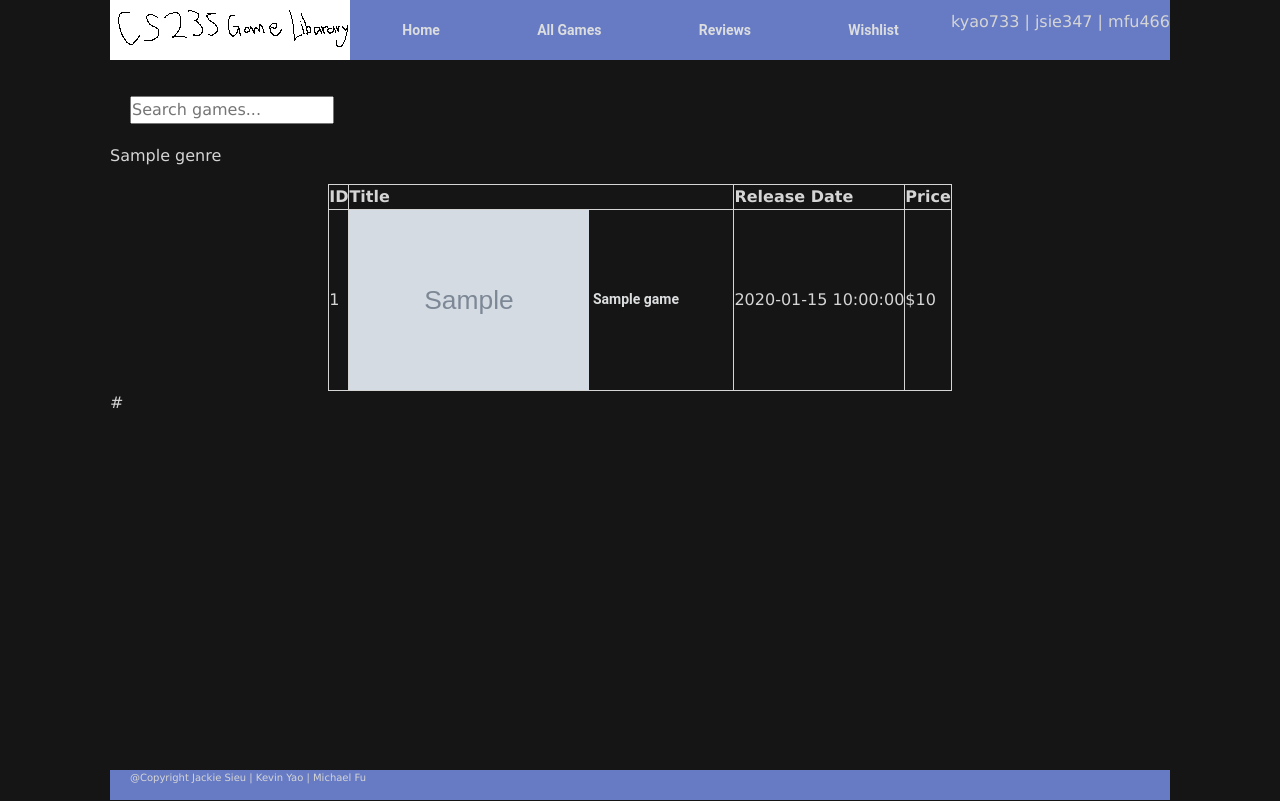
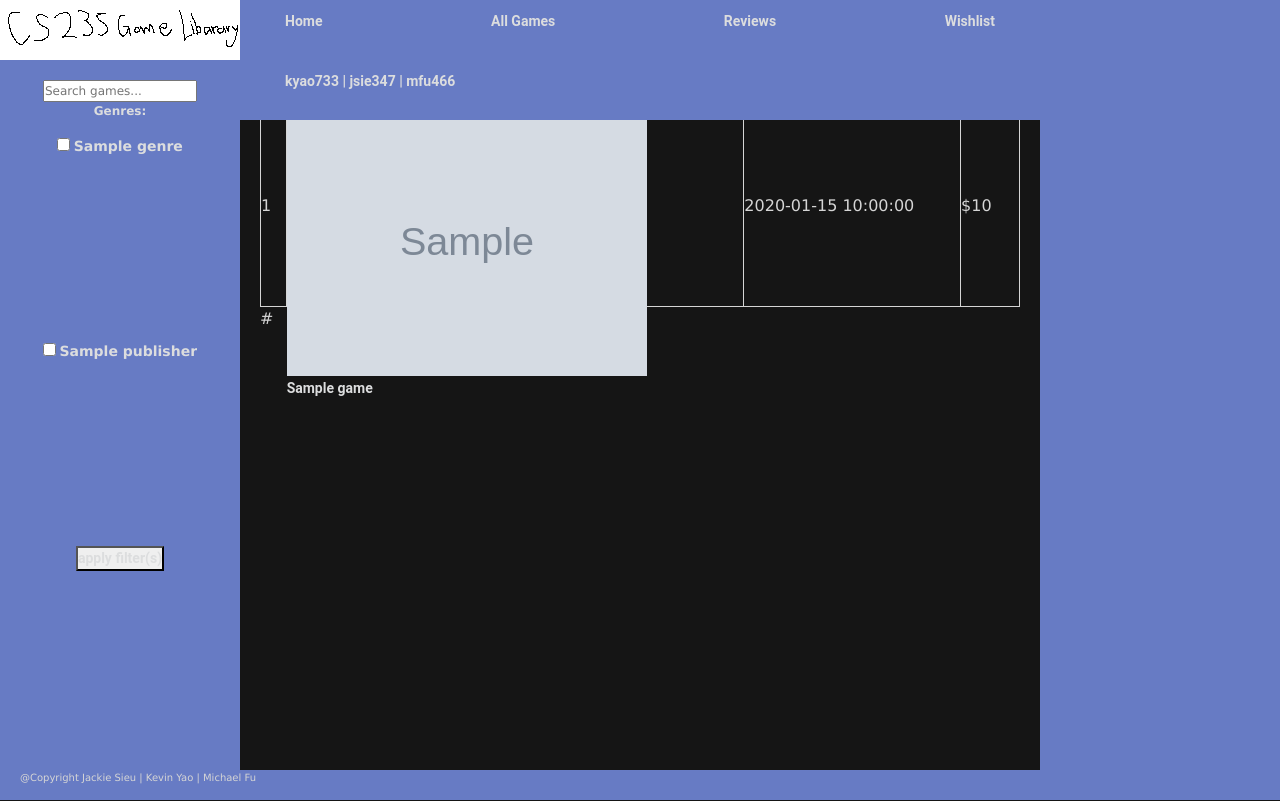
Before and after one commit to jackieseeyou/cs235webapp, a Flask app: template games/templates/browse/browse.html in a window 1280 px wide. Run offline with Flask 3, Linux system fonts and the light colour scheme; the template is opened without the code that fills it: most values are stand-ins (such as "Sample title", 1, 10 or a date in 2020); grey boxes marked "Sample" are stand-in pictures; some libraries are stand-ins or nearby versions.

Commit message:
added sidebar and genre+publisher forms

```diff
--- a/games/browse/browse.py
+++ b/games/browse/browse.py
@@ -9,6 +9,7 @@ browse_blueprint = Blueprint(
 def browse_games():
     num_games = services.get_number_of_games(repo.repo_instance)
     all_genres = services.get_genres(repo.repo_instance)
+    all_publishers = services.get_publishers(repo.repo_instance)
 
 
     page = (int(request.args.get('page', 1)))
@@ -18,7 +19,7 @@ def browse_games():
     pagination = Pagination(page=page, per_page=per_page, total=num_games)
 
     return render_template(
-        'browse/browse.html', games=games, pagination=pagination, genres=all_genres
+        'browse/browse.html', games=games, pagination=pagination, genres=all_genres, publishers=all_publishers
     )
 
 @browse_blueprint.route('/search/<query>', methods=['GET'])
--- a/games/browse/services.py
+++ b/games/browse/services.py
@@ -38,6 +38,11 @@ def get_genres(repo):
     genre_names = [genre.genre_name for genre in genres]
     return genre_names
 
+def get_publishers(repo):
+    publishers = repo.get_publishers()
+    publisher_names = [publisher.publisher_name for publisher in publishers]
+    return publisher_names
+
 def get_games_by_genre(genres, repo):
     games = get_games(repo)
     filtered_games = [game for game in games if genres in game['genres']]
--- a/games/static/css/main.css
+++ b/games/static/css/main.css
@@ -4,27 +4,37 @@
   padding: 0;
   font-family: Verdana, Geneva, Tahoma, sans-serif;
 }
-body{
-  width: 1060px;
+
+.body-wrapper{
+  display: grid;
+  grid-template-columns: 240px 1fr;
+  grid-template-rows: 60px 1fr auto;
+  grid-template-areas:
+    "left-sidebar header right-sidebar"
+    "left-sidebar content right-sidebar"
+    "footer footer footer ";
   height: 100vh;
-  margin: 0 auto;
+}
+
+
+.body{
   background-color: #151515;
   color: #d5d5d5;
-  min-height: 100vh;
   display: flex;
-  flex-direction: column;
+  flex-grow: 1;
 }
 
 li, a, button{
   font-family: 'Roboto', sans-serif, cursive;
-  font-size: 20px;
+  font-size: 14px;
   line-height: 1.5;
-  font-weight: 500;
+  font-weight: 600;
   color: #dcddde;
   text-decoration: none;
 }
 
 .navbar{
+  grid-area: header;
   list-style-type: none;
   padding: 0;
   display: flex;
@@ -32,69 +42,63 @@ li, a, button{
   align-items: center;
   background-color: #677bc4;
 }
+
 .navbar li{
-  display: flex;
   align-self: center;
   margin: 0 25px;
+  padding: 11px 20px;
+  height: 60px;
 }
 
+
 .navbar li a{
+  text-decoration: none;
   transition: all 0.3s ease 0s;
-  padding: 11px 20px;
 }
 
 .navbar li a:hover{
   color: #36393f;
-
-}
-
-li, a, button{
-  font-size: 14px;
-  line-height: 1.5;
-  font-weight: 600;
-  color: #dcddde;
   text-decoration: none;
 }
 
-.logo{
-  width: 100;
-  height: 100;
-  cursor:pointer;
+.left-sidebar{
+  grid-area: left-sidebar;
+  width: 240px;
+  background: #677bc4;
+  color: white;
 }
-
-.logo:hover{
-  animation: rotation 2s infinite linear;
+.right-sidebar{
+  grid-area: right-sidebar;
+  width: 240px;
+  background: #677bc4;
+  color: white;
 }
 
 
-@keyframes rotation {
-  from {
-    transform: rotate(0deg);
-  }
-  to {
-    transform: rotate(359deg);
-  }
+.content{
+  grid-area: content;
+  padding: 20px;
+  width: 100%;
 }
 
 footer{
-  display:flex;
+  grid-area: footer;
+  display: flex;
   justify-content:space-between;
-  align-items: center;
+  align-items:center;
   padding: 5px 20px;
+  text-align: right;
   background-color: #677bc4;
   height: 30px;
   font-size: 10px;
-  margin-top: auto;
 }
 
-main{
-  display: grid;
-  border-style: solid;
-  border-width: 1px;
-  border: solid 1px #515151;
-  height:100vh;
-  border-color:#515151;
-  height: 100vh;
+
+.logo{
+  width: 240;
+  height: 60;
+  cursor:pointer;
+  border-radius: 15px;
 }
 
 
@@ -105,9 +109,7 @@ main{
   font-weight: 700;
   color: #dcddde;
   text-decoration: none;
-
 }
-
 
 #p1{
   text-align: center;
@@ -125,21 +127,14 @@ main{
   padding: 0;
 }
 
-.game__sidebar{
-  margin: 20px;
-}
-.game__sidebar a {
-  align-self: left;
-}
 
 .games__table__container{
-  display: flex;
-  justify-content:space-between;
-  align-items: center;
   flex-wrap: wrap;
   margin-left: auto;
   margin-right: auto;
+  width: 100%;
 }
+
 .games__table__container tr{
   justify-content:space-between;
   align-items: center;
@@ -153,36 +148,32 @@ main{
   margin-left: auto;
   margin-right: auto;
   border-collapse: collapse;
-
+  width: 100%;
 }
 
 .games__table th, td{
-  border: 1px solid #d5d5d5
+  border: 1px solid #d5d5d5;
 }
-
-
-
 
 #game-link-container{
   display: flexbox;
   justify-content: center;
   align-items: center;
   text-decoration: none;
-  width: 30vw;
+  width: 360px;
+  height: 200px;
 }
 
 #game-link-container img{
-  width:30vh;
+  width:360px;
   height: auto;
 }
 
-.game__sidebar p {
-  text-align: left;
-  font-size: 12px;
-  padding: 5px;
-  border-bottom: 1px solid #515151;
-  max-width: 305px;
+#game-link-container a{
+  text-decoration: none;
+  transition: all 0.3s ease;
 }
+
 .game__about{
   font-size: 10px;
   padding: 20px;
@@ -191,8 +182,6 @@ main{
 .game__video{
   height: auto;
   padding-top: 20px;
-
-
 }
 
 .game__video video{
@@ -206,20 +195,16 @@ main{
   font-size: 20px;
   font-weight: 700;
   color: #dcddde;
-  size: 100px;
   text-decoration: none;
   display: grid;
-  border-top: 1px solid #515151;
-  border-left: 1px solid #515151;
-  border-right: 1px solid #515151;
+  border: 1px solid #515151;
   height: 40px;
+}
 
-}
 #game__image{
   display: block;
   width: 67%;
   height: auto;
-
 }
 
 .text{
@@ -230,35 +215,68 @@ main{
   margin: 20px;
 }
 
+.sidebar-content{
+  padding-top: 20px;
+  padding-bottom: 20px;
+  font-size: 12px;
+  font-weight: 500;
+  color: #dcddde;
+  text-decoration: none;
+  align-items: center;
+  justify-content: center;
+  text-align: center;
+  transition: all 0.3s ease 0s;
+}
+
 .search__container{
   position: relative;
   display: inline-block;
-  padding: 20px;
-  width: 30vw;
-
+  width: 240px;
 }
 
 .search-result-item {
   position: relative;
   display: flex;
   align-items: center;
+  background-color:#515151;
 }
 
-.search-result-item {
-  background-color:#515151;
-}
 .search-result-item:hover {
   background-color:#dcddde;
   color: #515151;
 }
+
 .search-dropdown{
   display: none;
   position: absolute;
   background-color: #f0f0f0;
-  min-width: 200px;
+  max-width: 30vw;
   box-shadow: 0px 8px 16px 0px rgba(0,0,0,0.2);
   z-index: 10;
 }
+
+.search_filter_container{
+  width: 240px;
+  display: inline-block;
+  justify-content: space-between;
+}
+
+.genre_filter_container{
+  height: 200px;
+  width: auto;
+  overflow-y: auto;
+  display: inline-block;
+  justify-content: space-between;
+}
+
+.publisher_filter_container{
+  height: 200px;
+  width: auto;
+  overflow-y: auto;
+  display: inline-block;
+  justify-content: space-between;
+}
+
 
 .pagination{
   display: flex;
@@ -269,7 +287,6 @@ main{
   height: 40px;
   font-size: 10px;
   margin-top: auto;
-
 }
 
 .pagination .page-link{
@@ -281,10 +298,11 @@ main{
   padding: 5px 10px;
   font-size: 12px;
   font-weight: 500;
-  text-decoration: none;
-  width: 10vh;
+  height: 30px;
 }
-.pagination .page-item.active .page-link {
-  background-color: #515151;
+
+.pagination .page-link:hover{
+  color: #515151;
+  background-color: #dcddde;
   border-color: #515151;
 }
--- a/games/templates/browse/browse.html
+++ b/games/templates/browse/browse.html
@@ -2,25 +2,48 @@
 
 {% block title %} Games {% endblock %}
 
-{% block content %}
-<head>
-</head>
 <body>
+    {% block sidebar_content %}
+    <div class="search_filter_container">
         <div class="search__container">
             <input type="text" id="search-box" placeholder="Search games...">
             <div id="search-results" class="search-dropdown"></div>
         </div>
 
-    <div class="">
+        <p><strong>Genres:</strong></p>
+        <div class="genre_filter_container">
+            <form>
+                <ul>
+                    {% for genre in genres %}
+                    <li>
+                        <input type="checkbox" id="{{ genre }}" name="{{ genre.genre_name }}" value="{{ genre.genre_name }}">
+                        <label for="{{ genre.genre_name }}">{{ genre }}</label>
+                    </li>
+                    {% endfor %}
+                </ul>
+            </form>
 
 
-        {% for genre in genres %}
-        <p>{{ genre }}</p>
+        </div>
+        <div class="publisher_filter_container">
+            <form>
+                <ul>
+                    {% for publisher in publishers %}
+                    <li>
+                        <input type="checkbox" id="{{ publisher }}" name="{{ publisher }}" value="{{ publisher }}">
+                        <label for="{{ publisher }}">{{ publisher }}</label>
+                    </li>
+                    {% endfor %}
+                </ul>
+            </form>
 
-        {% endfor %}
+        </div>
     </div>
 
+    <button>apply filter(s)</button>
+    {% endblock %}
 
+    {% block content %}
     <div class="games__table__container">
         <table class="games__table">
             <thead>
@@ -76,7 +99,7 @@
                                 <img src="${game.image}" alt="${game.title}" width="100px">
                                 ${game.title}
                             </div></a>
-                        `;
+                        ;
                     });
                     resultsContainer.style.display = 'block';  // Show the results
                 } else {
--- a/games/templates/layout.html
+++ b/games/templates/layout.html
@@ -5,18 +5,30 @@
     <meta name="viewport" content="width=device-width, initial-scale=1.0">
     <link rel="stylesheet" href="https://maxcdn.bootstrapcdn.com/bootstrap/4.0.0/css/bootstrap.min.css">
     <link rel="stylesheet" href="../static/css/main.css" />
+    <title>{% block title %}{% endblock %}</title>
 </head>
-<title>{% block title %}{% endblock %}</title>
+
 <body class="body">
+    <div class="body-wrapper">
         <header>
             {% include 'navigation.html' %}
         </header>
+        <div class="left-sidebar">
+            <a class="logo" href="/">
+                <img src="..\static\images\logo.png" alt="logo" width="240" height="60"/>
+            </a>
+            <div class="sidebar-content">
+            {% block sidebar_content %} {% endblock %}
+            </div>
+        </div>
 
         <div class="content">
             {% block content %}{% endblock %}
         </div>
+        <div class="right-sidebar"></div>
 
         <footer>{% include 'footer.html' %}</footer>
+    </div>
 </body>
 
 </html>
--- a/games/templates/navigation.html
+++ b/games/templates/navigation.html
@@ -1,13 +1,10 @@
 <nav>
         <ul class="navbar">
-            <a class="logo" href="/">
-                <img src="..\static\images\logo.png" alt="logo" width="240" height="60"/>
-            </a>
             <li><a href="{{url_for('home_bp.home')}}"> Home</a></li>
             <li><a href="{{url_for('games_bp.browse_games')}}">All Games</a></li>
             <li><a href="">Reviews</a></li>
             <li><a href="">Wishlist</a></li>
-            <p>kyao733 | jsie347 | mfu466</p>
+            <li>kyao733 | jsie347 | mfu466</li>
         </ul>
 
 
```
Also changed, not shown: games/adapters/data/games.csv. Lines whose indentation alone changed are shown as unchanged.
